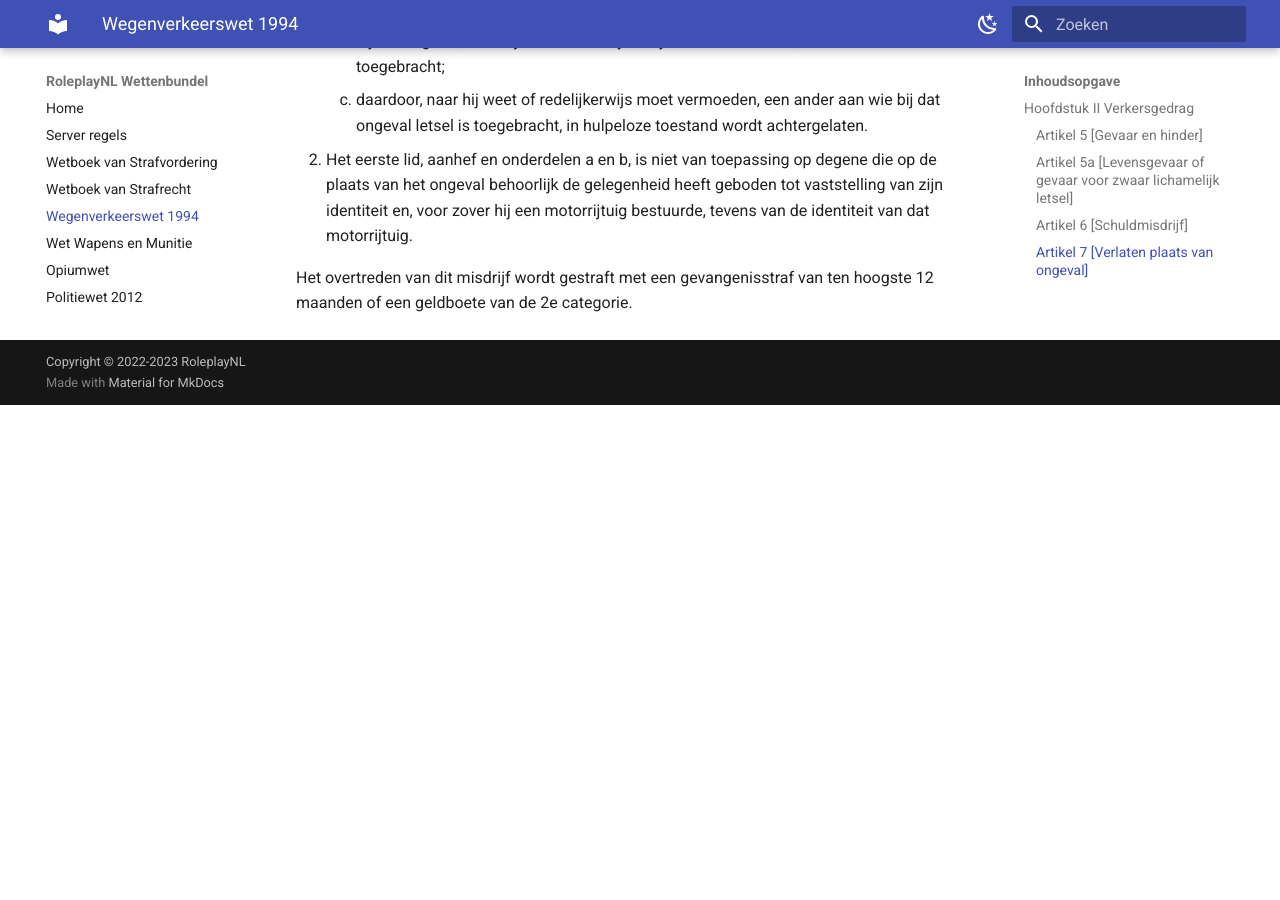
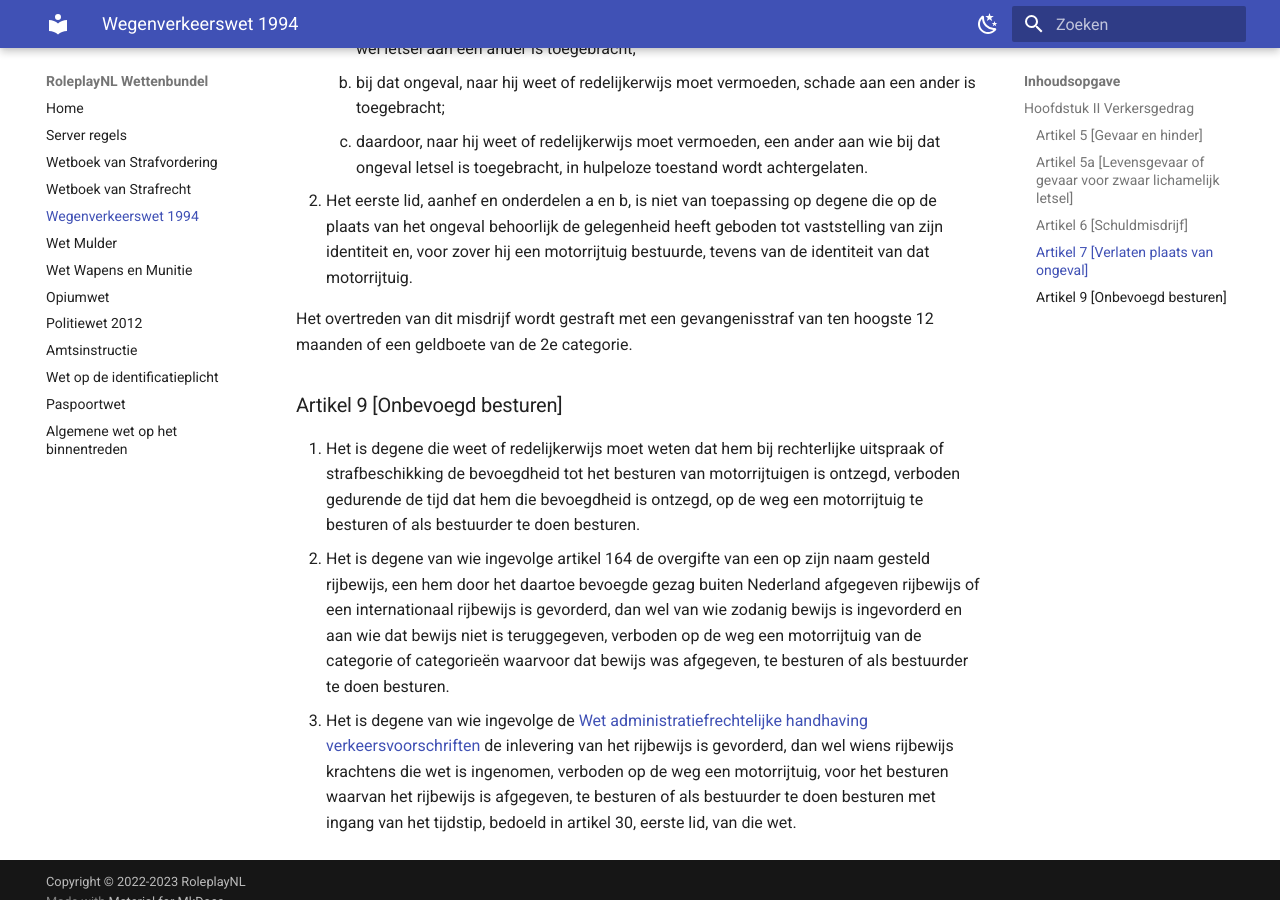
Before and after one commit to EnriqueFernandez20/FutureRP-Wettenbundel, an MkDocs documentation site: the page built from docs/wegenverkeerswet-1994.md, in a window 1280 px wide and 900 px high, scrolled down 1775 px. Built offline with MkDocs 1.6.1 and Material for MkDocs 9.7.7, drawn with Linux system fonts in a browser that asks for light colours; before the commit the page ends 2180 px from its top, so only the background shows below that; some of the changed text lies outside the part shown.

Commit message:
WVW update

```diff
--- a/docs/wegenverkeerswet-1994.md
+++ b/docs/wegenverkeerswet-1994.md
@@ -18,6 +18,7 @@ Het is een ieder verboden zich zodanig te gedragen dat gevaar op de weg wordt ve
     11. tijdens het rijden een mobiel elektronisch apparaat vasthouden;
     12. niet opvolgen van verkeersaanwijzingen van daartoe op grond van deze wet bevoegde personen;
     13. overtreden van andere verkeersregels van soortgelijk belang als die onder a tot en met l genoemd.
+
 Wordt gestraft met een gevangenisstraf van ten hoogste 8 maanden of geldboete van de 4e categorie.
 
 ### Artikel 6 [Schuldmisdrijf]
@@ -39,3 +40,8 @@ Het is een ieder die aan het verkeer deelneemt verboden zich zodanig te gedragen
 Het eerste lid, aanhef en onderdelen a en b, is niet van toepassing op degene die op de plaats van het ongeval behoorlijk de gelegenheid heeft geboden tot vaststelling van zijn identiteit en, voor zover hij een motorrijtuig bestuurde, tevens van de identiteit van dat motorrijtuig.
 
 Het overtreden van dit misdrijf wordt gestraft met een gevangenisstraf van ten hoogste 12 maanden of een geldboete van de 2e categorie.
+
+### Artikel 9 [Onbevoegd besturen]
+1. Het is degene die weet of redelijkerwijs moet weten dat hem bij rechterlijke uitspraak of strafbeschikking de bevoegdheid tot het besturen van motorrijtuigen is ontzegd, verboden gedurende de tijd dat hem die bevoegdheid is ontzegd, op de weg een motorrijtuig te besturen of als bestuurder te doen besturen.
+2. Het is degene van wie ingevolge artikel 164 de overgifte van een op zijn naam gesteld rijbewijs, een hem door het daartoe bevoegde gezag buiten Nederland afgegeven rijbewijs of een internationaal rijbewijs is gevorderd, dan wel van wie zodanig bewijs is ingevorderd en aan wie dat bewijs niet is teruggegeven, verboden op de weg een motorrijtuig van de categorie of categorieën waarvoor dat bewijs was afgegeven, te besturen of als bestuurder te doen besturen.
+3. Het is degene van wie ingevolge de [Wet administratiefrechtelijke handhaving verkeersvoorschriften](wet-mulder.md) de inlevering van het rijbewijs is gevorderd, dan wel wiens rijbewijs krachtens die wet is ingenomen, verboden op de weg een motorrijtuig, voor het besturen waarvan het rijbewijs is afgegeven, te besturen of als bestuurder te doen besturen met ingang van het tijdstip, bedoeld in artikel 30, eerste lid, van die wet.
--- a/mkdocs.yml
+++ b/mkdocs.yml
@@ -26,6 +26,7 @@ nav:
   - Wetboek van Strafvordering: 'wetboek-van-strafvordering.md'
   - Wetboek van Strafrecht: 'wetboek-van-strafrecht.md'
   - Wegenverkeerswet 1994: 'wegenverkeerswet-1994.md'
+  - Wet Mulder: 'wet-mulder.md'
   - Wet Wapens en Munitie: 'wet-wapens-en-munitie.md'
   - Opiumwet: 'opiumwet.md'
   - Politiewet 2012: 'politiewet-2012.md'
```
Also changed, not shown: docs/index.md (+1 -0 lines), docs/wet-mulder.md (added, +1 -0 lines).
